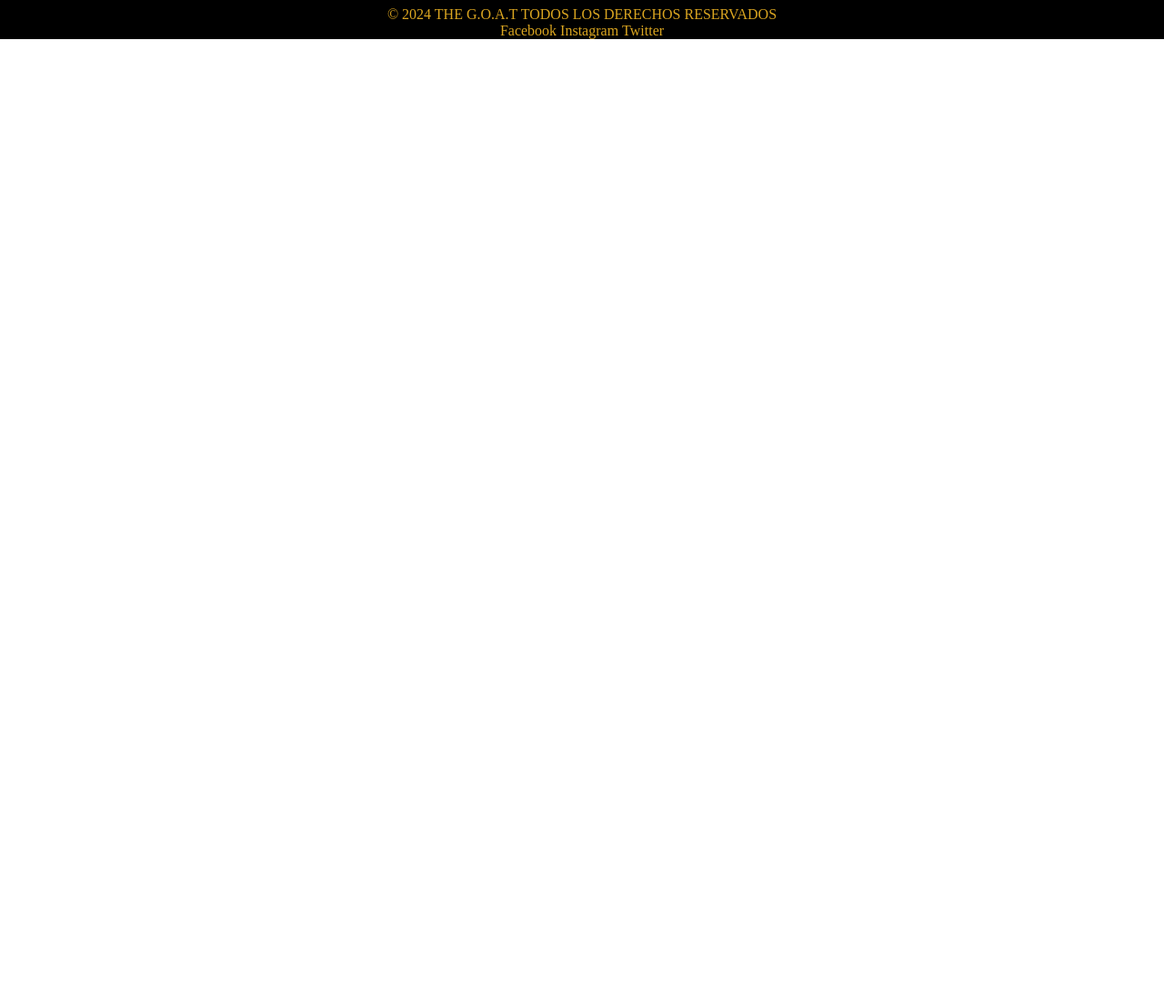
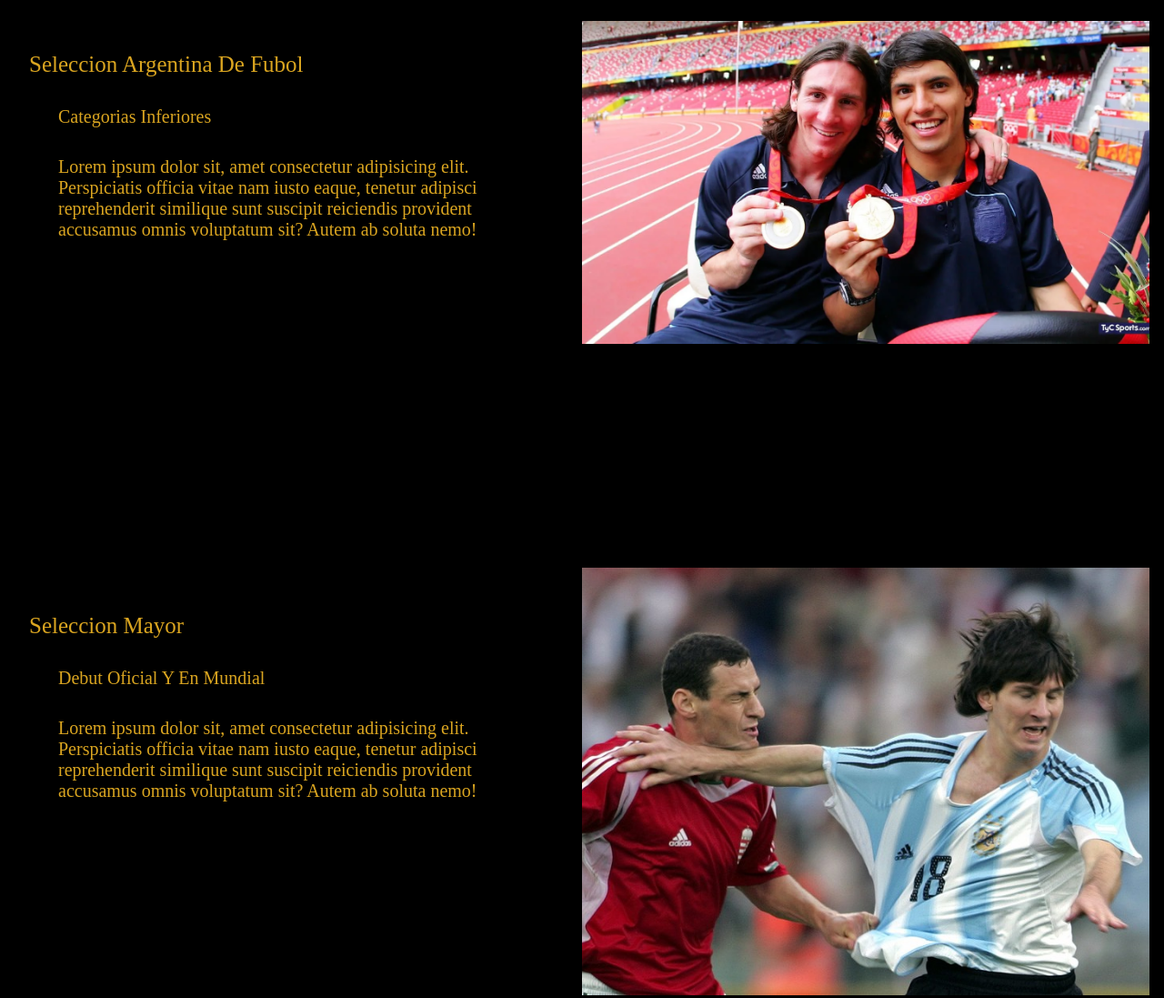
Before and after one commit to TR1NCHE/segunda-entrega, a plain HTML site: page pages/argentina.html in a window 1280 px wide. Shown: the part 93-1190 px from the top of the page at 91% size. Before the commit the page ends 800 px from the top, so only its background shows below. Drawn offline with Linux system fonts and the light colour scheme; a web font is replaced by a local one.

Commit message:
estructura main HTML de argentina con su css

```diff
--- a/css/style.css
+++ b/css/style.css
@@ -227,6 +227,7 @@ main-barcelona
     color: goldenrod;
     padding-right: 1rem;
     justify-content: center;
+    font-family: "Goudy Bookletter 1911", serif;
 }
 
 .section-barsa dl dt{
@@ -236,11 +237,13 @@ main-barcelona
     font-weight: lighter;
     padding-bottom: 15px;
     padding-left: 80px;
+    font-family: "Goudy Bookletter 1911", serif;
 }
 
 .section-barsa dl dd{
     font-size: 20px;
     font-weight: lighter;
+
 }
 
 .messi-debut{
@@ -254,10 +257,11 @@ main-barcelona
     grid-row: 2/5;
     color: white;
     order: 1;
+    font-family: "Goudy Bookletter 1911", serif;
 }
 
 .messi-cincocero h3{
-    font-size: 16px;
+    font-size: 15px;
     font-weight: lighter;
 }
 
@@ -280,3 +284,129 @@ main-barcelona
     grid-row: 3/4;
     padding-left: 16px;
 }
+
+
+/*
+
+
+main-argentina
+
+
+*/
+
+
+.main-argentina{
+    width: 100%;
+    height: 2000px;
+    display: grid;
+    grid-template: repeat(6,1fr)/repeat(6,1fr);
+    background-color: black;
+}
+
+.cat-inferiores{
+    color: goldenrod;
+    grid-column: 1/4;
+    font-family: "Goudy Bookletter 1911", serif;
+}
+
+.cat-inferiores dl dt{
+    font-size: 25px;
+    text-transform: capitalize;
+    padding-bottom: 2rem;
+    padding-left: 2rem;
+}
+
+.subtitulo-infe{
+    font-size: 20px;
+    padding-left: 4rem;
+    text-transform: capitalize;
+    padding-bottom: 2rem;
+}
+
+.info-infe{
+    font-size: 20px;
+    padding-left: 4rem;
+    padding-right: 2rem;
+}
+
+.debut-oficial{
+    color: goldenrod;
+    grid-row: 3/4;
+    grid-column: 1/4;
+    font-family: "Goudy Bookletter 1911", serif;
+}
+
+.debut-oficial dl dt{
+    font-size: 25px;
+    text-transform: capitalize;
+    padding-bottom: 2rem;
+    padding-left: 2rem;
+}
+
+.subtitulo-seleccion{
+    font-size: 20px;
+    padding-left: 4rem;
+    text-transform: capitalize;
+    padding-bottom: 2rem;
+}
+
+.info-seleccion{
+    font-size: 20px;
+    padding-left: 4rem;
+    padding-right: 2rem;
+}
+
+.mundial-2010{
+    color: goldenrod;
+    grid-row: 5/6;
+    grid-column: 1/4;
+}
+
+.mundial-2010 dl dt{
+    font-size: 25px;
+    text-transform: capitalize;
+    padding-bottom: 2rem;
+    padding-left: 2rem;
+}
+
+.info-mundial{
+    font-size: 20px;
+    padding-left: 4rem;
+    padding-right: 2rem;
+}
+
+.img-jjoo{
+    grid-column: 4/7;
+}
+
+.img-jjoo img{
+    width: 100%;
+    height: 100%;
+    object-fit: cover;
+    padding-top: 1rem;
+    padding-right: 1rem;
+}
+
+.img-debut{
+    grid-column: 4/7;
+    grid-row: 3/4;
+}
+
+.img-debut img{
+    width: 100%;
+    height: 100%;
+    object-fit: cover;
+    padding-right: 1rem;
+}
+
+.img-2010{
+    grid-column: 4/7;
+    grid-row: 5/6;
+}
+
+.img-2010 img{
+    width: 100%;
+    height: 100%;
+    object-fit: cover;
+    padding-right: 1rem;
+}
--- a/pages/argentina.html
+++ b/pages/argentina.html
@@ -22,9 +22,43 @@
             </ul>
         </nav>
     </header>
-    <main>
+    <main class="main-argentina">
+        <section class="cat-inferiores">
+            <dl>
+                <dt>seleccion argentina de fubol</dt>
+                <dd class="subtitulo-infe">categorias inferiores</dd>
+                <dd class="info-infe">Lorem ipsum dolor sit, amet consectetur adipisicing elit. Perspiciatis officia vitae nam iusto eaque, tenetur adipisci reprehenderit similique sunt suscipit reiciendis provident accusamus omnis voluptatum sit? Autem ab soluta nemo!</dd>
+            </dl>
+        </section>
 
+        <article class="img-jjoo">
+            <img src="../assets/img/lionel-messi-jjoo-2008_1440x810_wmk.webp" alt="messi y aguero con la medalla de oro jj.oo 2008">
+        </article>
+
+        <section class="debut-oficial">
+            <dl>
+                <dt>seleccion mayor</dt>
+                <dd class="subtitulo-seleccion">debut oficial y en mundial</dd>
+                <dd class="info-seleccion">Lorem ipsum dolor sit, amet consectetur adipisicing elit. Perspiciatis officia vitae nam iusto eaque, tenetur adipisci reprehenderit similique sunt suscipit reiciendis provident accusamus omnis voluptatum sit? Autem ab soluta nemo!</dd>
+            </dl>
+        </section>
+
+        <article class="img-debut">
+            <img src="../assets/img/debut-amistoso.jpg" alt="messi en su debut en un amistoso contra hungria">
+        </article>
+
+        <section class="mundial-2010">
+            <dl>
+                <dt>mundial 2010</dt>
+                <dd class="info-mundial">Lorem ipsum dolor sit, amet consectetur adipisicing elit. Perspiciatis officia vitae nam iusto eaque, tenetur adipisci reprehenderit similique sunt suscipit reiciendis provident accusamus omnis voluptatum sit? Autem ab soluta nemo!</dd>
+            </dl>
+        </section>
+
+        <article class="img-2010">
+            <img src="../assets/img/Messi_2010.jpg" alt="messi marcado por podolski mundial 2010">
+        </article>
     </main>
+
     <footer>
         <p>
             © 2024 THE G.O.A.T Todos los derechos reservados
@@ -35,5 +69,6 @@
             <a href="https://x.com/" target="_blank">twitter</a>
         </div>
     </footer>
+
 </body>
 </html>
```
